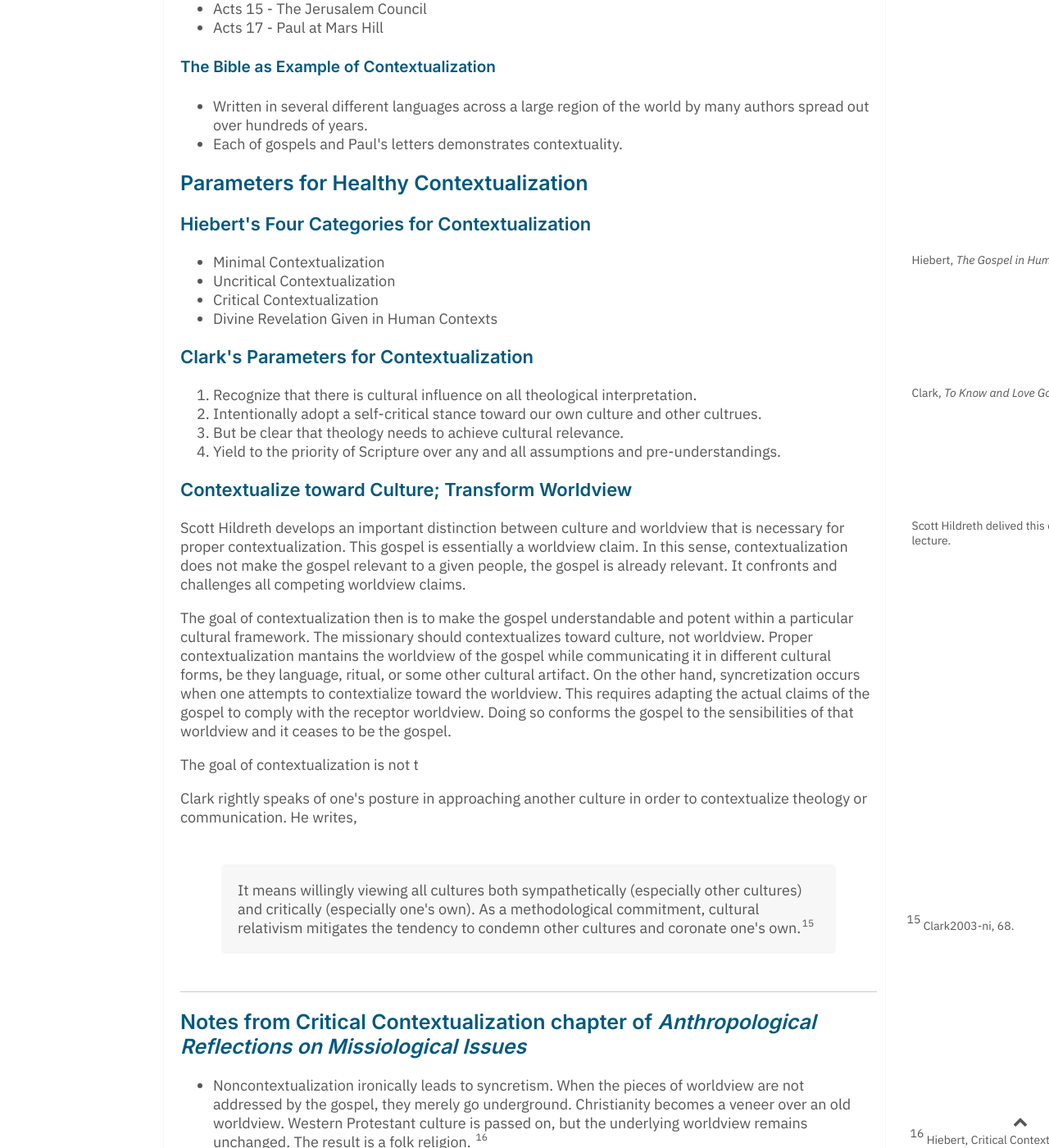
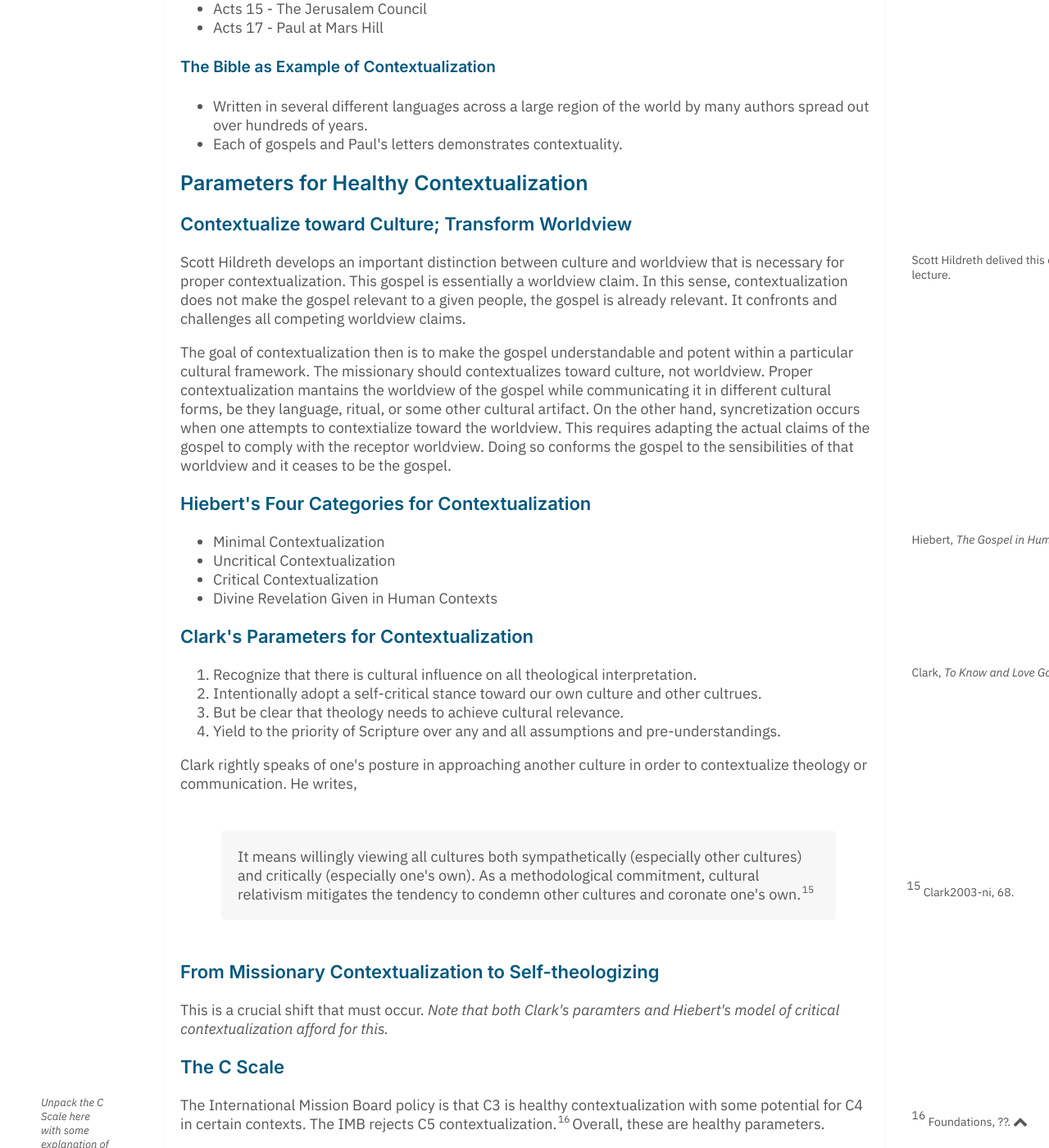
Before and after one commit to keelancook/notebook, a Jekyll site: the page built from _notes/contextualization-on-the-mission-field.md, in a window 1280 px wide and 1400 px high, scrolled down 4512 px. Shown: the whole window at 82% size. Built offline with Jekyll 4.4.1, drawn with Linux system fonts in a browser that asks for light colours; some of the changed text lies outside the part shown.

Commit message:
comps prep

```diff
--- a/_notes/contextualization-on-the-mission-field.md
+++ b/_notes/contextualization-on-the-mission-field.md
@@ -87,6 +87,11 @@ The Bible explicitly gives warrant for the translation of the gospel (and theolo
 * Each of gospels and Paul's letters demonstrates contextuality.
 
 ## Parameters for Healthy Contextualization
+### Contextualize toward Culture; Transform Worldview
+[[Scott Hildreth delived this concept in a PhD seminar lecture.::rmn]]
+Scott Hildreth develops an important distinction between culture and worldview that is necessary for proper contextualization. This gospel is essentially a worldview claim. In this sense, contextualization does not make the gospel relevant to a given people, the gospel is already relevant. It confronts and challenges all competing worldview claims.
+
+The goal of contextualization then is to make the gospel understandable and potent within a particular cultural framework. The missionary should contextualizes toward culture, not worldview. Proper contextualization mantains the worldview of the gospel while communicating it in different cultural forms, be they language, ritual, or some other cultural artifact. On the other hand, syncretization occurs when one attempts to contextialize toward the worldview. This requires adapting the actual claims of the gospel to comply with the receptor worldview. Doing so conforms the gospel to the sensibilities of that worldview and it ceases to be the gospel.
 
 ### Hiebert's Four Categories for Contextualization
 [[Hiebert, *The Gospel in Human Contexts*, ??::rmn]]
@@ -102,18 +107,18 @@ The Bible explicitly gives warrant for the translation of the gospel (and theolo
 3. But be clear that theology needs to achieve cultural relevance.
 4. Yield to the priority of Scripture over any and all assumptions and pre-understandings.
 
-### Contextualize toward Culture; Transform Worldview
-[[Scott Hildreth delived this concept in a PhD seminar lecture.::rmn]]
-Scott Hildreth develops an important distinction between culture and worldview that is necessary for proper contextualization. This gospel is essentially a worldview claim. In this sense, contextualization does not make the gospel relevant to a given people, the gospel is already relevant. It confronts and challenges all competing worldview claims.
+Clark rightly speaks of one's posture in approaching another culture in order to contextualize theology or communication. He writes,
+>It means willingly viewing all cultures both sympathetically (especially other cultures) and critically (especially one's own). As a methodological commitment, cultural relativism mitigates the tendency to condemn other cultures and coronate one's own.[[Clark2003-ni, 68.::rsn]]
 
-The goal of contextualization then is to make the gospel understandable and potent within a particular cultural framework. The missionary should contextualizes toward culture, not worldview. Proper contextualization mantains the worldview of the gospel while communicating it in different cultural forms, be they language, ritual, or some other cultural artifact. On the other hand, syncretization occurs when one attempts to contextialize toward the worldview. This requires adapting the actual claims of the gospel to comply with the receptor worldview. Doing so conforms the gospel to the sensibilities of that worldview and it ceases to be the gospel.
+### From Missionary Contextualization to Self-theologizing
+This is a crucial shift that must occur. *Note that both Clark's paramters and Hiebert's model of critical contextualization afford for this.*
+### The C Scale
+[[*Unpack the C Scale here with some explanation of what John Travis was doing with it.*::lmn]]
+
+The International Mission Board policy is that C3 is healthy contextualization with some potential for C4 in certain contexts. The IMB rejects C5 contextualization.[[Foundations, ??.::rsn]] Overall, these are healthy parameters.
 
 
 
-The goal of contextualization is not t
-
-Clark rightly speaks of one's posture in approaching another culture in order to contextualize theology or communication. He writes,
->It means willingly viewing all cultures both sympathetically (especially other cultures) and critically (especially one's own). As a methodological commitment, cultural relativism mitigates the tendency to condemn other cultures and coronate one's own.[[Clark2003-ni, 68.::rsn]]
 
 
 
```
